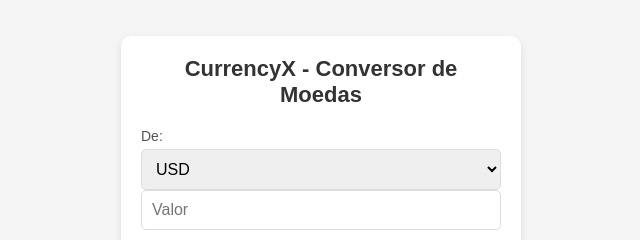
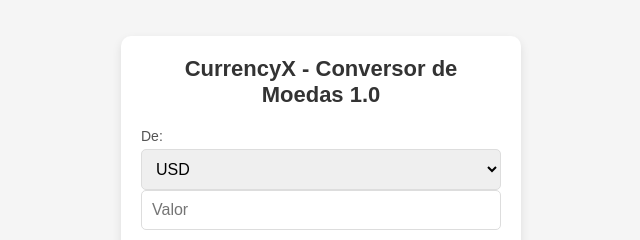
Before and after one commit to ThiagoWasem/currencyx-, a plain HTML site: page index.html in a window 1280 px wide. Shown: the part 247-487 px from the top of the page, 319-959 px from the left. Drawn offline with Linux system fonts and the light colour scheme.

```diff
--- a/index.html
+++ b/index.html
@@ -8,7 +8,7 @@
   </head>
   <body>
     <div class="container">
-      <h1>CurrencyX - Conversor de Moedas</h1>
+      <h1>CurrencyX - Conversor de Moedas 1.0 </h1>
       <div class="converter">
         <div class="input-group">
           <label for="fromCurrency">De:</label>
```
